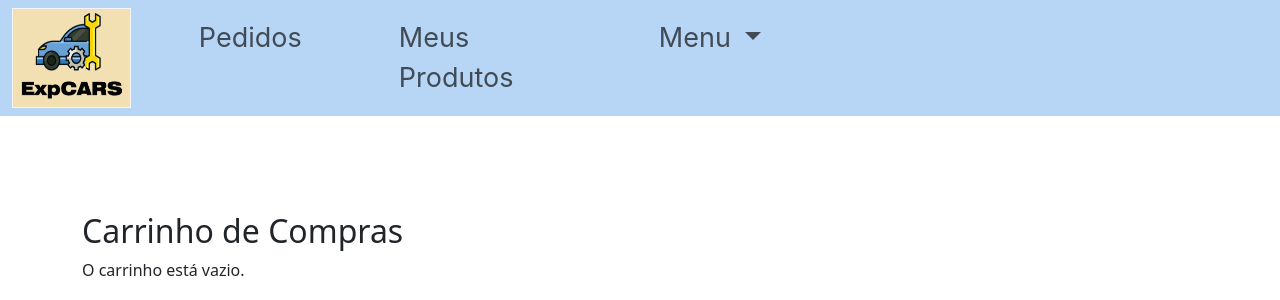
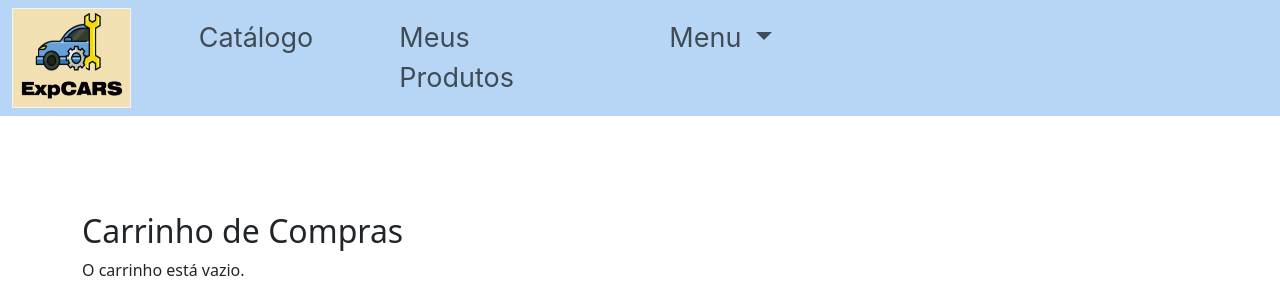
Before and after one commit to raylancfreire/TCC3, a PHP site: page /carrinho.php in a window 1280 px wide; the page is wider, and only the part inside the window is pictured. Shown: the top 300 px of that part. Run offline with PHP 8.4, Linux system fonts and the light colour scheme; the visitor is signed in with stand-in values (Sample User, id 1); data that the repository does not hold is empty.

Commit message:
Update navbar.php

```diff
--- a/TCC/navbar.php
+++ b/TCC/navbar.php
@@ -63,17 +63,13 @@ $conn->close();
       <div class="collapse navbar-collapse" id="navbarSupportedContent">
         <ul class="navbar-nav">
           <li class="nav-item">
-            <?php if ($tipoUsuario === 'empresa') : ?>
-              <a class="nav-link" href="pedidos.php" style="margin-right: 70px; width: 130px;">Pedidos</a>
-            <?php else : ?>
-              <a class="nav-link" href="catalogo_luan.php" style="margin-right: 70px; width: 130px;">Catálogo</a>
-            <?php endif; ?>
+            <a class="nav-link" aria-current="page" href="catalogo_luan.php" style="margin-right: 70px;">Catálogo</a>
           </li>
           <li class="nav-item">
             <?php if ($tipoUsuario === 'empresa') : ?>
-              <a class="nav-link" href="meus_produtos.php" style="margin-right: 70px; width: 190px;">Meus Produtos</a>
+              <a class="nav-link" href="meus_produtos.php" style="margin-right: 70px; width: 200px;">Meus Produtos</a>
             <?php else : ?>
-              <a class="nav-link" href="meus_pedidos.php" style="margin-right: 70px; width: 190px;">Meus Pedidos</a>
+              <a class="nav-link" href="pedidos.php" style="margin-right: 70px; width: 200px;">Meus Pedidos</a>
             <?php endif; ?>
           </li>
           <li class="nav-item dropdown">
```
